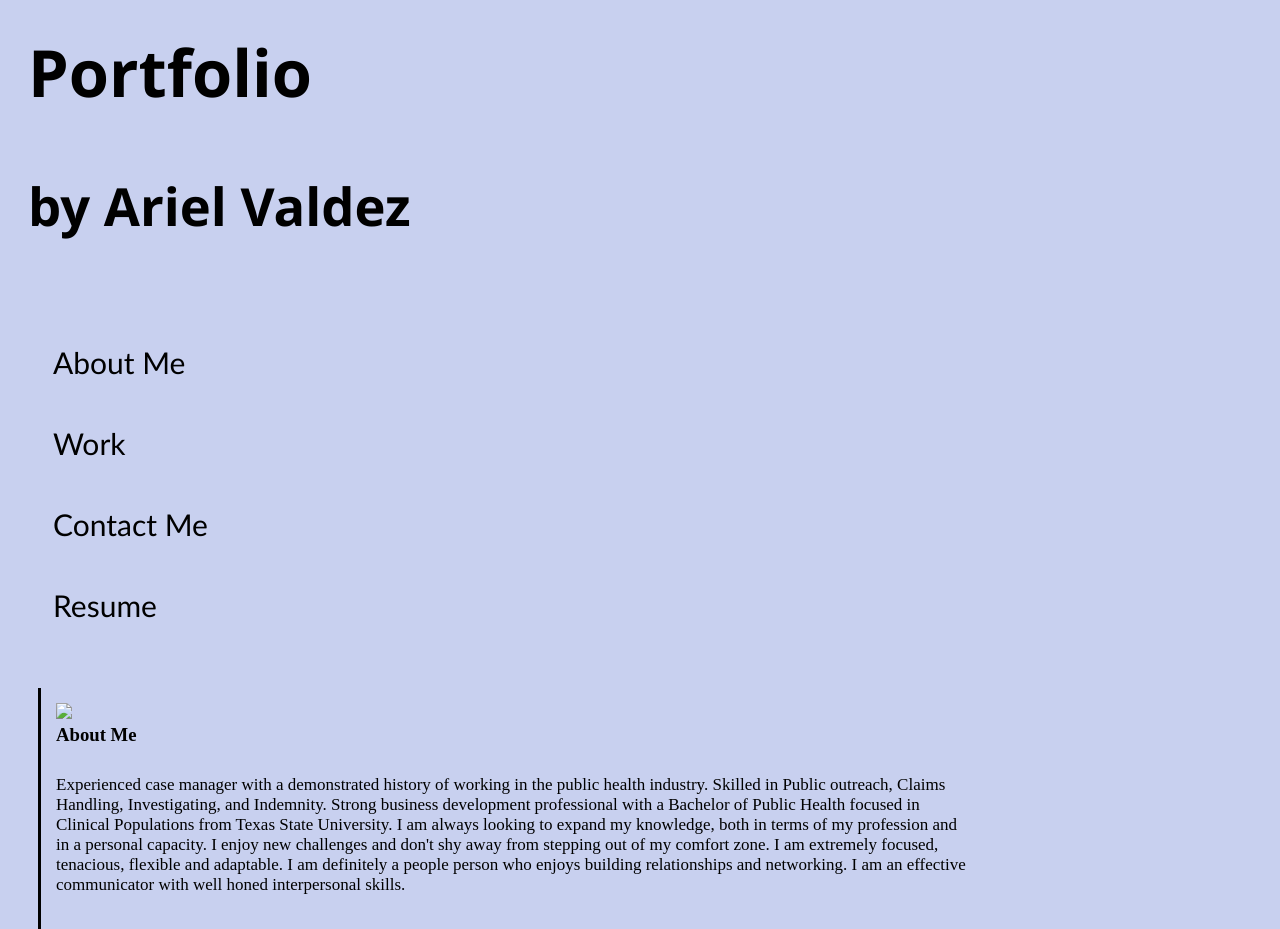
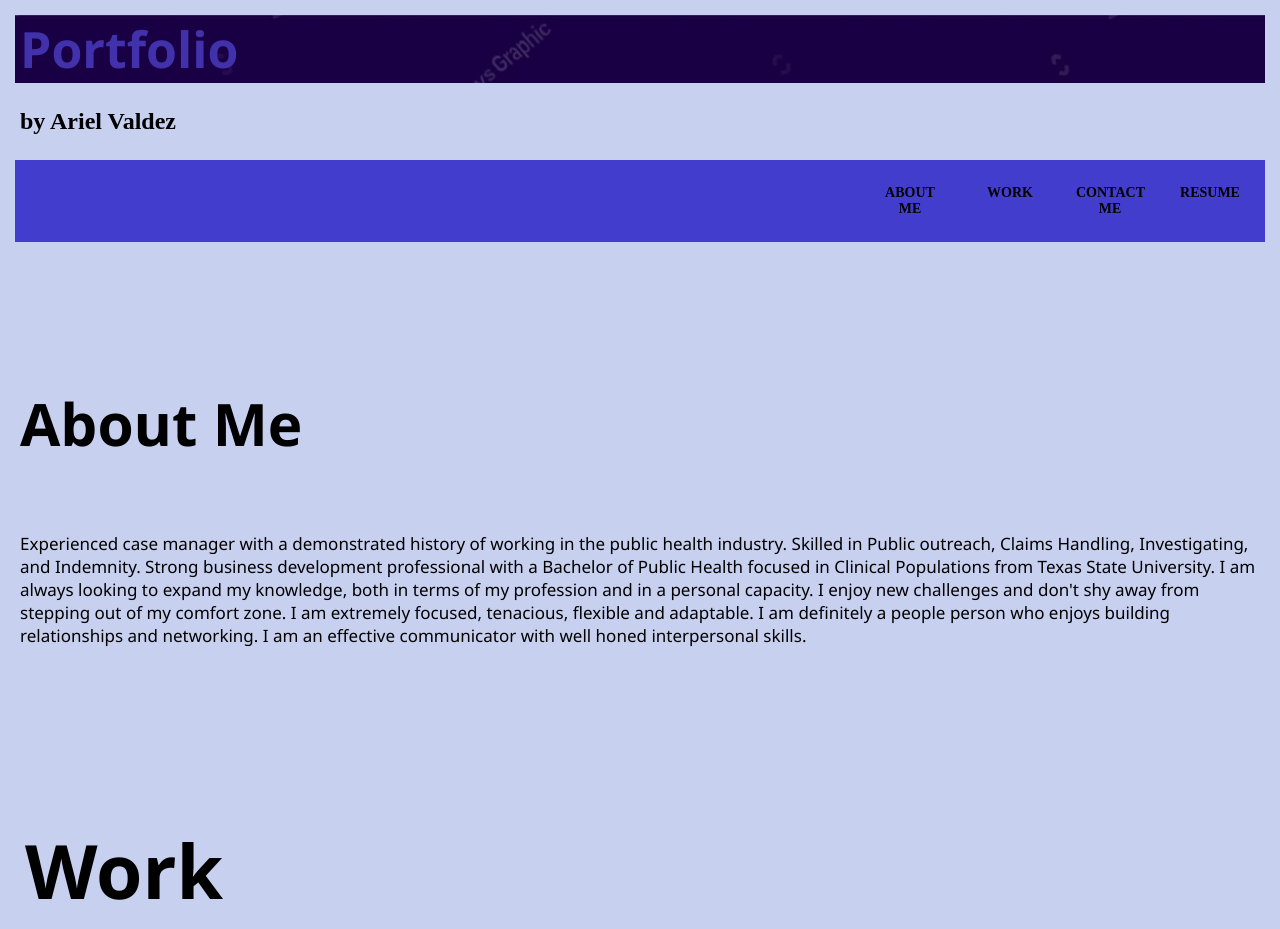
Before and after one commit to arielRvaldez/challenge-2, a plain HTML site: page index.html in a window 1280 px wide. Shown: the top 929 px of the page. Drawn offline with Linux system fonts and the light colour scheme.

Commit message:
added CSS code

```diff
--- a/assets/style.css
+++ b/assets/style.css
@@ -1,3 +1,10 @@
+ :root {
+    --outer-space: #33393f;
+    --bright-turquoise: #2aefcb;
+    --gin: #e0eae4;
+    --heliotrope: #e866ec;
+  }
+
 * {
     box-sizing: border-box;
     width: 100%;
@@ -6,25 +13,55 @@
 
 body {
     background-color: #c8d0ef;
+    margin: 0;
+}
+
+.content {
+    padding: 0px;
+    margin: 0px;
+    font-size: 50px;
+    font-family: 'Segoe UI', Tahoma, Geneva, Verdana, sans-serif;
+    background-image:
 }
 
 h1 {
-    font-size: 65px;
+    font-size: 50px;
+    color: rgb(65, 49, 171);
     font-family: 'Segoe UI', Tahoma, Geneva, Verdana, sans-serif;
     margin: 0;
+    background-color: #7eb3de;
+    background-image: url(../images/background-header.jpg);
+    background-size: cover;
+    padding-top: 0px;
+    padding-bottom: 0px;
 }
-.header {
-    padding: 0;
-    margin: 0;
-    float: inline-end;
-    font-size: 35px;
-    font-family: 'Segoe UI', Tahoma, Geneva, Verdana, sans-serif;
-    background-image: linear-gradient(
-        to bottom,
-        rgba(255, 255, 0, 0.5),
-        rgba(0, 0, 255, 0.5)
-    ), url("https://img.freepik.com/free-photo/flat-lay-workstation-with-copy-space-laptop_23-2148430879.jpg?size=626&ext=jpg")
-    color: rgb(55, 52, 139);
+
+.container {
+    max-width: 960px;
+    margin-left: auto;
+    margin-right: auto;
+    padding-left: 1rem;
+    padding-right: 1rem;
+}
+
+.nav {
+   overflow: hidden;
+   background: #423dcc;
+}
+.nav a{
+    float: right;
+    color:#000;
+    text-align: center;
+    padding: 20px 16px;
+    font-size: 14px;
+    width: 100px;
+    text-decoration: none;
+    font-weight: bold;
+    text-transform: uppercase;
+}
+.nav a:hover{
+    background: lightblue;
+    color: #fff;
 }
 
 .header h1 {
@@ -41,7 +78,7 @@ h1 {
 }
 
 .header div ul {
-    list-style-type: grid;
+    list-style-type: grid; ---
 }
 
 .header div ul li {
@@ -61,6 +98,8 @@ a {
 
 p {
     font-size: 17px;
+    width: 100%;
+    margin-inline-end: 50%;
 }
 
 .hero {
@@ -82,51 +121,23 @@ p {
     margin-left: 25px;
 }
 
-.content {
-    width: 75%;
+.card-column {
+    width: 50%;
     display: inline-block;
     margin-left: 20px;
-    border-left-style: solid;
-}
-
-.search-engine-optimization {
     margin-bottom: 20px;
     padding: 8px 8px 8px 32px;
+    height: 300px;
+    border-left-style: solid;
     height: 300px;
     font-family: 'Gill Sans', 'Gill Sans MT', Calibri, 'Trebuchet MS', sans-serif;
     font-size: 25px;
     font-display: fallback;
     background-image: #0072bb;
-    color: #ffffff;
+    color: #3e468a;
 }
 
-.online-reputation-management {
-    margin-bottom: 20px;
-    padding: 50px;
-    height: 300px;
-    font-family: 'Gill Sans', 'Gill Sans MT', Calibri, 'Trebuchet MS', sans-serif;
-    background-color: #0072bb;
-    color: #ffffff;
-}
-
-.social-media-marketing {
-    margin-bottom: 20px;
-    padding: 50px;
-    height: 300px;
-    font-family: 'Gill Sans', 'Gill Sans MT', Calibri, 'Trebuchet MS', sans-serif;
-    background-color: #0072bb;
-    color: #ffffff;
-}
-
-.search-engine-optimization img {
-    max-height: 200px;
-}
-
-.online-reputation-management img {
-    max-height: 200px;
-}
-
-.social-media-marketing img {
+.card-reader img {
     max-height: 200px;
 }
 
@@ -145,6 +156,18 @@ p {
     font-size: 36px;
 }
 
+@media screen and (max-width: 992px) {
+    header, content {
+      width: 50%;
+    }
+}
+
+@media screen and (max-width: 992px) {
+    footer {
+      width: 50%;
+    }
+}
+
 .footer {
     padding: 30px;
     clear: both;
--- a/index.html
+++ b/index.html
@@ -4,42 +4,27 @@
 <head>
     <meta charset="UTF-8" />
     <meta http-equiv="X-UA-Compatible" content="IE=edge" />
-    <meta name="viewport" content="width=device-width, initial-scale=1.0" />
+    <meta name="viewport" content="width=device-width, initial-scale=1" />
     <link rel="stylesheet" href="./assets/style.css">
     <title>Portfolio</title>
 </head>
 
 <body>
     <header>
-      <h1 class="page-title">
-        Portfolio
-        </h1>
-        <section class="header">
-            <div class="header"></div>
-
+            <h1>Portfolio</h1>
+        </div>
         <h2>by Ariel Valdez</h2>
-         <div>
-            <ul>
-                <li>
-                    <a href="#About Me">About Me</a>
-                </li>
-                <li>
-                    <a href="#Work">Work</a>
-                </li>
-                <li>
-                    <a href="#Contact Me">Contact Me</a>
-                </li>
-                <li>
-                    <a href="#Resume">Resume</a>
-                </li>
-            </ul>
+         <div class="nav">
+                <a href="#">Resume</a>
+                <a href="#">Contact Me</a>
+                <a href="#">Work</a>
+                <a href="#">About Me</a>
         </div>
-    </section>
     </header>
 
     <div class="content">
         <div class="About Me">
-            <img src="./assets/images/About-Me.jpg" class="float-left" />
+            <class="float-right" />
             <h3>About Me</h3>
             <p>
                 Experienced case manager with a demonstrated history of working in the public health industry. Skilled
@@ -58,8 +43,8 @@
         <main>
             <header>
                 <h2 class="side-title">
-                  Work
-                  </h2>
+                  Work</h2>
+
         <section class="row justify-center"></section>
         <div class="card-column">
             <figure class="card code-card">
@@ -87,6 +72,7 @@
               <pre class="code-block"><code>React/JavaScript/CSS</code></pre>
             </figure>
           </div>
+
           <div class="card-column">
             <figure class="card code-card">
               <h2 class="card-header">Pastel Puzzles</h2>
@@ -95,6 +81,7 @@
               <pre class="code-block"><code>MERN Stack</code></pre>
             </figure>
           </div>
+
           <div class="card-column">
             <figure class="card code-card">
               <h2 class="card-header">Horiseon</h2>
```
Also changed, not shown: images/background-header.jpg (added). Lines whose indentation alone changed are shown as unchanged.
